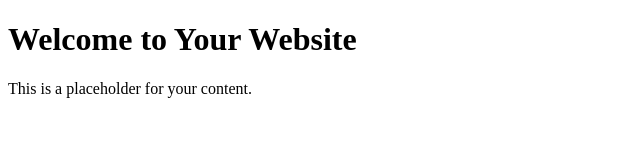
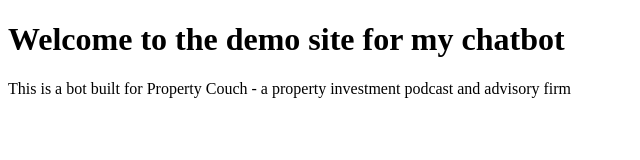
Before and after one commit to Sheldenburg/euclideanai.github.io, a plain HTML site: page index.html in a window 1280 px wide. Shown: the whole page, without its empty margins (0-640 px from the left). Drawn offline with Linux system fonts and the light colour scheme.

Commit message:
Update index.html

```diff
--- a/index.html
+++ b/index.html
@@ -8,8 +8,8 @@
 </head>
 
 <body>
-    <h1>Welcome to Your Website</h1>
-    <p>This is a placeholder for your content.</p>
+    <h1>Welcome to the demo site for my chatbot</h1>
+    <p>This is a bot built for Property Couch - a property investment podcast and advisory firm</p>
 
     <!-- Placeholder for <script> tag -->
     <script src="https://cdn.botpress.cloud/webchat/v1/inject.js"></script>
```
